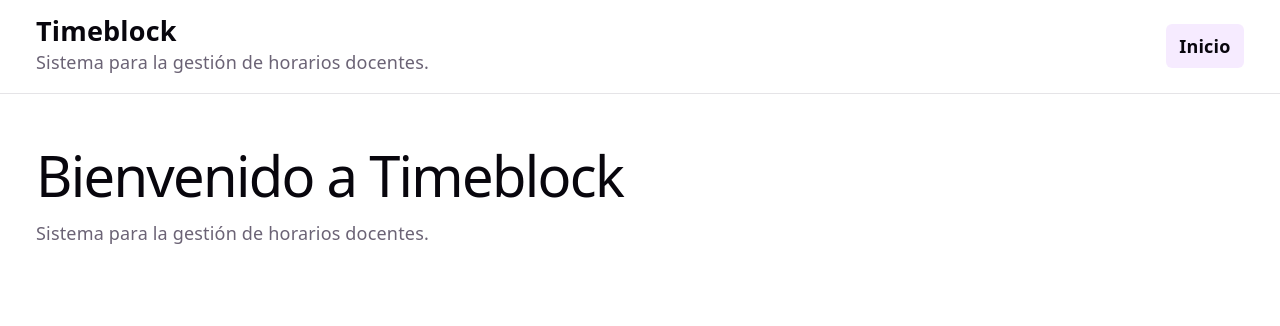
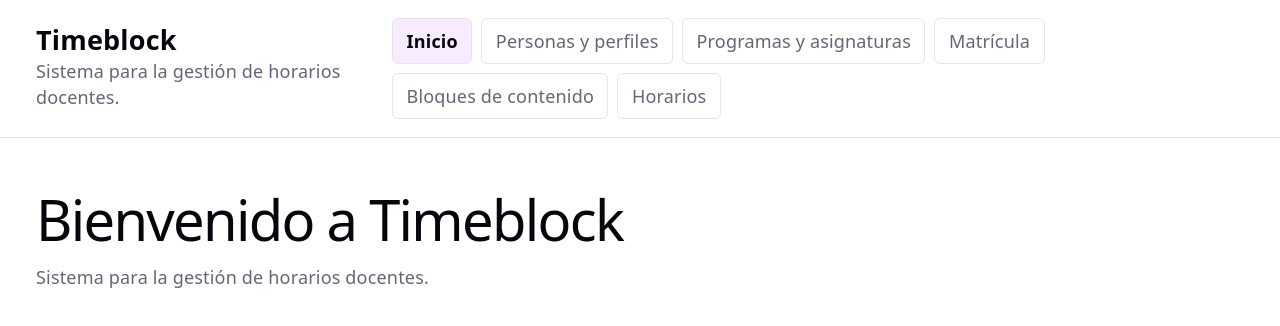
Before and after one commit to CuellarMarlon/timeblock, a React (Vite) app in the folder frontend/: page / in a window 1280 px wide. Shown: the top 326 px of the page. Built offline with nearby package versions, Linux system fonts and the light colour scheme.

Commit message:
Registro de las rutas de los modulos de M4 y agrego de bordes a los enlaces de navegacion

```diff
--- a/frontend/src/app/layouts/AppLayout.css
+++ b/frontend/src/app/layouts/AppLayout.css
@@ -36,6 +36,7 @@
 .app-nav a {
   display: inline-block;
   padding: 0.5rem 0.75rem;
+  border: 1px solid var(--border);
   border-radius: 6px;
   color: inherit;
   text-decoration: none;
--- a/frontend/src/app/layouts/AppLayout.tsx
+++ b/frontend/src/app/layouts/AppLayout.tsx
@@ -20,6 +20,21 @@ export function AppLayout() {
                 Inicio
               </NavLink>
             </li>
+            <li>
+              <NavLink to="/personas">Personas y perfiles</NavLink>
+            </li>
+            <li>
+              <NavLink to="/programas">Programas y asignaturas</NavLink>
+            </li>
+            <li>
+              <NavLink to="/matricula">Matrícula</NavLink>
+            </li>
+            <li>
+              <NavLink to="/bloques">Bloques de contenido</NavLink>
+            </li>
+            <li>
+              <NavLink to="/horarios">Horarios</NavLink>
+            </li>
           </ul>
         </nav>
       </header>
--- a/frontend/src/app/router.tsx
+++ b/frontend/src/app/router.tsx
@@ -1,21 +1,25 @@
 import { createBrowserRouter } from "react-router-dom";
+import { AppLayout } from "./layouts/AppLayout";
+import { BloquesPage } from "./pages/BloquesPage";
 import { HomePage } from "./pages/HomePage";
+import { HorariosPage } from "./pages/HorariosPage";
+import { MatriculaPage } from "./pages/MatriculaPage";
 import { NotFoundPage } from "./pages/NotFoundPage";
-import { AppLayout } from "./layouts/AppLayout";
+import { PersonasPage } from "./pages/PersonasPage";
+import { ProgramasPage } from "./pages/ProgramasPage";
 
 export const router = createBrowserRouter([
   {
     path: "/",
     element: <AppLayout />,
     children: [
-      {
-        index: true,
-        element: <HomePage />,
-      },
-      {
-        path: "*",
-        element: <NotFoundPage />,
-      },
+      { index: true, element: <HomePage /> },
+      { path: "personas", element: <PersonasPage /> },
+      { path: "programas", element: <ProgramasPage /> },
+      { path: "matricula", element: <MatriculaPage /> },
+      { path: "bloques", element: <BloquesPage /> },
+      { path: "horarios", element: <HorariosPage /> },
+      { path: "*", element: <NotFoundPage /> },
     ],
   },
 ]);
```
